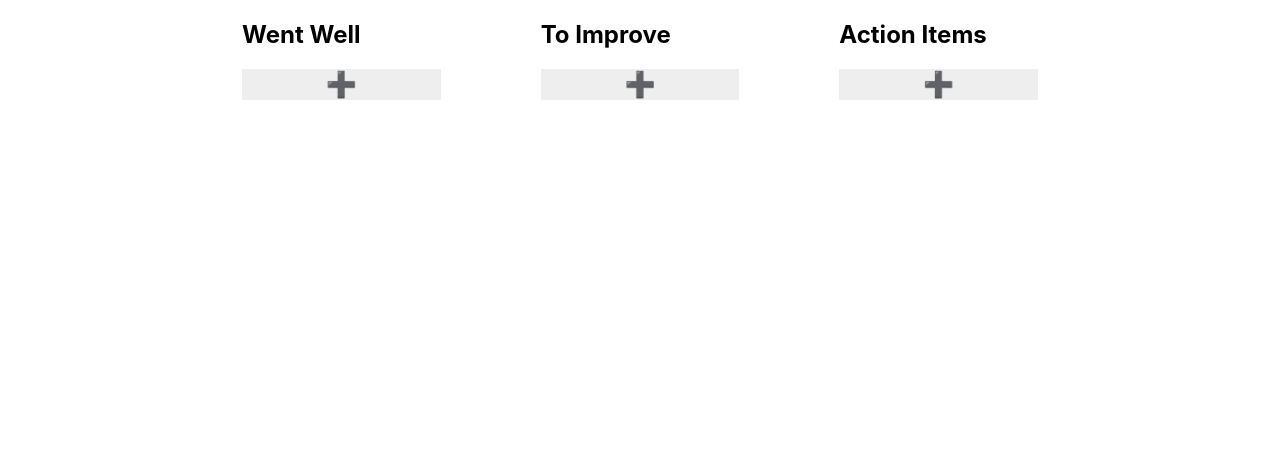
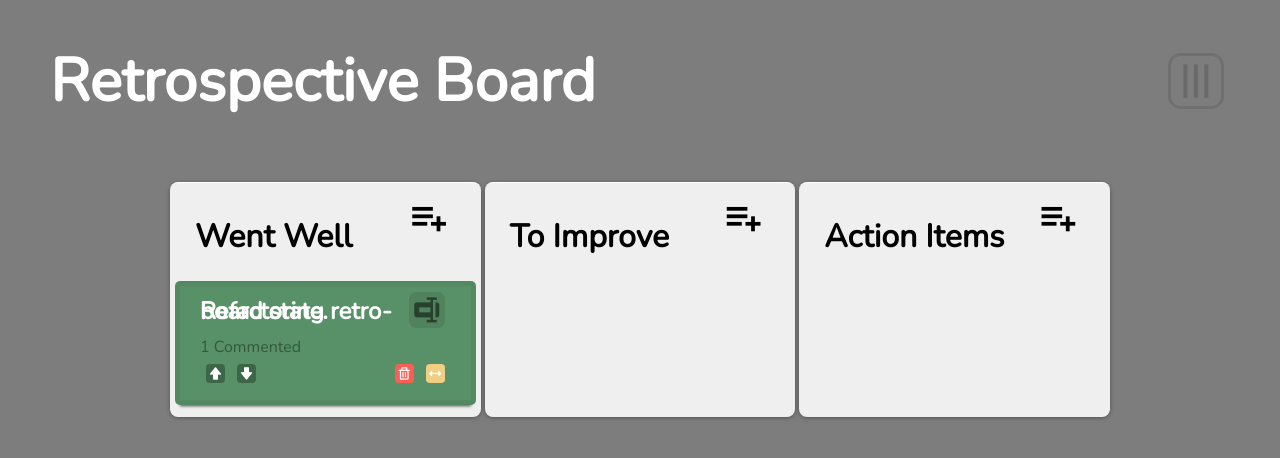
Before and after one commit to dmithree/retro-board, a React (Create React App) app: page / in a window 1280 px wide. Shown: the top 458 px of the page. Built offline with nearby package versions, Linux system fonts and the light colour scheme.

Commit message:
Better UI, poor UX

```diff
--- a/src/App.css
+++ b/src/App.css
@@ -1,6 +1,25 @@
 @import url('https://unpkg.com/boxicons@2.0.5/css/boxicons.min.css');
+@import url('https://cdnjs.cloudflare.com/ajax/libs/animate.css/3.7.2/animate.min.css');
+
 .App {
   display: flex;
+  flex-direction: row;
   justify-content: space-between;
-  padding: 0 15%;
+  padding: 0 10%;
+  background-color: #7d7d7d;
 }
+
+.top {
+  display: flex;
+  justify-content: space-between;
+  font-size: 30px;
+}
+.top button {
+  background: none;
+  border: none;
+}
+.top button i {
+  font-size: 50px;
+  padding: 0;
+  color: rgba(0,0,0,0.15);
+}
--- a/src/App.js
+++ b/src/App.js
@@ -1,63 +1,67 @@
-import React, {useState} from 'react';
+import React from 'react';
 import './App.css';
 
-import Board from './component/container/board';
-import Card from './component/element/card'
+// import { StateContext } from './contexts/stateContext';
+import { StateProvider } from './contexts/stateContext';
 
+import Board from './components/container/board';
+// import Card from './components/element/card'
 
 function App() {
-  const [wentWell, setWentWell] = useState([]);
-  const [toImprove, setToImprove] = useState([]);
-  const [actionItems, setActionItems] = useState([]);
-
+  // const [state, setState] = React.useContext(StateContext);
+  // const [wentWell, setWentWell] = useState([]);
+  // const [toImprove, setToImprove] = useState([]);
+  // const [actionItems, setActionItems] = useState([]);
+  // const [state, setState] = useState({
+  //   wentWell:[
+  //     {
+  //       id:0,
+  //       text:'Refactoring retro-board state.',
+  //       like:10,
+  //       comment:['Refactor code to use Context.']
+  //     }
+  //   ],
+  //   toImprove:[],
+  //   actionItems:[]
+  // });
+  // console.log("state: ", state);
   return (
-    <div className="App">
-      <Board title="Went Well" state="wentWell" setState="setWentWell" wentWell={wentWell} setWentWell={setWentWell}>
+    <StateProvider>
+      <div className='top'>
+        <h1>Retrospective Board</h1>
+        <button><i className='bx bx-menu bx-rotate-90 bx-border'></i></button>
+      </div>
+      <div className="App">
+        <Board title="Went Well" board="wentWell" cardColor="#589167" />
+        <Board title="To Improve" board="toImprove" cardColor="#df7861" />
+        <Board title="Action Items" board="actionItems" cardColor="#6384b3" />
         {
-          wentWell.map((ignoreThis, idx) => {
-            return <Card
-              bg="#357376"
-              key={idx}
-              idx={idx}
-              state="wentWell"
-              setState="setWentWell"
-              wentWell={wentWell}
-              setWentWell={setWentWell}
-            />
-          })
-        }
-      </Board>
-      <Board title="To Improve" state="toImprove" setState="setToImprove" toImprove={toImprove} setToImprove={setToImprove}>
-        {
-          toImprove.map((ignoreThis, idx) => {
-            return <Card
-              bg="#9d0b0b"
-              key={idx}
-              idx={idx}
-              state="toImprove"
-              setState="setToImprove"
-              toImprove={toImprove}
-              setToImprove={setToImprove}
-            />
-          })
-        }
-      </Board>
-      <Board title="Action Items" state="actionItems" setState="setActionItems" actionItems={actionItems} setActionItems={setActionItems}>
-        {
-          actionItems.map((ignoreThis, idx) => {
-            return <Card
-              bg="#fcc169"
-              key={idx}
-              idx={idx}
-              state="actionItems"
-              setState="setActionItems"
-              actionItems={actionItems}
-              setActionItems={setActionItems}
-            />
-          })
-        }
-      </Board>
-    </div>
+        // <Board title="Went Well" board="wentWell">
+        //   {
+        //     state.wentWell.map((item, idx) => {
+        //       return <Card
+        //         bg="#357376"
+        //         key={idx}
+        //
+        //         item={item}
+        //       />
+        //     })
+        //   }
+        // </Board>
+        // <Board title="To Improve" board="toImprove">
+        //   {
+        //     state.toImprove.map((item, idx) => {
+        //       return <Card
+        //         bg="#f5f5f5"
+        //         key={idx}
+        //
+        //         item={item}
+        //       />
+        //     })
+        //   }
+        // </Board>
+      }</div>
+    </StateProvider>
   );
 }
 
--- a/src/component/container/board.css
+++ /dev/null
@@ -1,14 +0,0 @@
-.board {
-  display: flex;
-  flex-direction: column;
-  width: 100%;
-  margin: 0 50px;
-  flex-wrap: wrap;
-}
-.board button {
-  cursor: pointer;
-  border: none;
-  background: none;
-  background-color: #eee;
-  font-size: 25px;
-}
--- a/src/component/container/board.jsx
+++ /dev/null
@@ -1,19 +0,0 @@
-import React from 'react';
-import './board.css';
-
-function Board(props) {
-  const createCard = () => {
-    props[props.setState]([
-      ...props[props.state], ""
-    ]);
-  };
-  return (
-    <div className="board">
-      <h2>{props.title}</h2>
-      <button onClick={createCard}><span role="img" aria-label="add">&#10133;</span></button>
-      {props.children}
-    </div>
-  )
-}
-
-export default Board
--- /dev/null
+++ b/src/components/container/board.css
@@ -0,0 +1,27 @@
+.board {
+  /* display: flex; */
+  /* flex-direction: column; */
+  width: 100%;
+  margin: 20px 2px;
+  padding: 10px 5px;
+  /* flex-wrap: nowrap; */
+  background-color: #efefef;
+  border-radius: 8px;
+  border-top: 0.5px solid white;
+  box-shadow: 0 1px 5px -1px rgba(0,0,0,0.5);
+  transition: all 0.5s ease;
+}
+.board .header {
+  color: #000;
+  display: flex;
+  justify-content: space-between;
+  padding: 0 20px;
+}
+.board button {
+  cursor: pointer;
+  display: flex;
+  justify-content: center;
+  border: none;
+  background: none;
+  font-size: 45px;
+}
--- /dev/null
+++ b/src/components/container/board.jsx
@@ -0,0 +1,49 @@
+import React from 'react';
+import './board.css';
+import Card from '../element/card';
+
+import {StateContext} from '../../contexts/stateContext';
+
+function Board(props) {
+  const [state, setState] = React.useContext(StateContext);
+  const [animation, setAnimation] = React.useState('');
+
+  const createCard = () => {
+    setAnimation('animated bounceIn');
+    const stateCopy = {...state};
+    const id = stateCopy[props.board].length > 0
+      ? parseInt(stateCopy[props.board][stateCopy[props.board].length - 1].id) + 1 : 0;
+    stateCopy[props.board] = [
+      ...stateCopy[props.board],
+      {
+        id: id,
+        text: "",
+        vote: 0,
+        comment:[]
+      }
+    ];
+    setState(stateCopy);
+  };
+  return (
+    <div className="board ">
+      <div className='header'>
+        <h1>{props.title}</h1>
+        <button onClick={createCard}><i className='bx bx-list-plus'></i></button>
+      </div>
+        {
+          state[props.board].map((item, idx) => {
+            return <div className={animation} key={'card-'+idx}>
+              <Card
+                bg={props.cardColor}
+                key={idx}
+                board={props.board}
+                item={item}
+              />
+            </div>
+          })
+        }
+    </div>
+  )
+}
+
+export default Board
--- /dev/null
+++ b/src/components/element/card.css
@@ -0,0 +1,85 @@
+.card {
+  position: relative;
+  display: flex;
+  flex-direction: column;
+  padding: 5px 20px;
+  border-radius: 5px;
+  margin: 2px 0;
+  border: 5px solid rgba(0,0,0,0.06);
+  box-shadow: 0 6px 3px -5px rgba(0,0,0,0.7);
+  /* box-shadow: 0 0 0 5px rgba(0,0,0,0.08); */
+}
+
+.card .content {
+  display: flex;
+  flex-direction: row;
+  flex-wrap: nowrap;
+  justify-content: space-between;
+  padding: 0;
+}
+.content h2 {
+  color: white;
+  line-height: 0;
+}
+.content button, .opts button {
+  background: none;
+}
+.content button i, .opts button i{
+  color: rgba(0,0,0,0.5);
+  padding: 0;
+  margin: 0;
+  font-size: 25px;
+  border: none;
+}
+.content button i {
+  font-size: 30px;
+  background-color: rgba(0,0,0,0.1);
+  padding: 3px;
+}
+.content input {
+  width: 85%;
+  background: none;
+  border: 2px solid rgba(0,0,0,0.1);
+  font-size: 20px;
+  padding: 5px 10px;
+  border-radius: 3px;
+  color: #fff;
+  font-family: 'Nunito';
+}
+.content input::placeholder{
+  color: white;
+}
+
+.comments p {
+  color: rgba(0,0,0, 0.4);
+  line-height: 0;
+}
+
+.opts {
+  display: flex;
+  justify-content: space-between;
+}
+.opts .left p {
+  color: rgba(0,0,0,0.5);
+  font-weight: bold;
+}
+.opts .left, .opts .right {
+  padding: 0;
+  margin: 0;
+  display: flex;
+}
+.opts button .bx-trash {
+  color: #fff;
+  padding: 2px;
+  font-size: 15px;
+  background-color: #fd5e53;
+}
+.opts button .bx-move-horizontal, .opts button .bxs-upvote, .opts button .bxs-downvote {
+  color: #fff;
+  padding: 2px;
+  font-size: 15px;
+  background-color: rgba(0,0,0,0.3);
+}
+.opts button .bx-move-horizontal {
+    background-color: #f0cf85;
+}
--- /dev/null
+++ b/src/components/element/card.jsx
@@ -0,0 +1,78 @@
+import React from 'react';
+import './card.css';
+
+import { StateContext } from '../../contexts/stateContext';
+
+function Card(props) {
+  const [state, setState] = React.useContext(StateContext);
+  const [animation, setAnimation] = React.useState('');
+  const [newText, setNewText] = React.useState('');
+
+  const deleteCard = () => {
+    setAnimation('animated bounceOut');
+    setNewText('');
+    setTimeout(()=>{
+      const stateCopy = {...state};
+      const boardCopy = stateCopy[props.board].filter((i)=> i.id !== props.item.id);
+      stateCopy[props.board] = boardCopy;
+      setState(stateCopy);
+      setAnimation('');
+    },750);
+  };
+
+  const poll = ballot => {
+    const stateCopy = {...state};
+    stateCopy[props.board].forEach((item)=>{
+      const copyItem = {...item};
+      item.id === props.item.id
+        ? ballot ? item.vote++ : item.vote--
+        : item = copyItem;
+    });
+    setState(stateCopy);
+  };
+
+  const saveNewText = () => {
+    const stateCopy = {...state};
+    stateCopy[props.board].forEach((item)=>{
+      const copyItem = {...item};
+      item.id === props.item.id
+        ? item.text = newText
+        : item = copyItem;
+    });
+    setState(stateCopy);
+    setNewText('');
+  };
+
+
+
+  const edit = <><input onChange={e => setNewText(e.target.value)} value={newText} type='text' placeholder='Enter Text' /><button onClick={saveNewText}><i className='bx bxs-check-circle bx-border'></i></button></>;
+  const noedit = <><h2>{props.item.text}</h2><button onClick={saveNewText}><i className='bx bxs-rename bx-border'></i></button></>;
+
+
+  return(
+    <div className={'card '+animation} style={{backgroundColor: props.bg}}>
+      <div className='content'>
+        {
+          props.item.text === "" ? edit : noedit
+        }
+      </div>
+      <div className='comments'>
+        <p>{props.item.comment.length} Commented</p>
+        <div className='showCom'></div>
+      </div>
+      <div className='opts'>
+        <div className='left'>
+          <button onClick={()=>poll(true)}><i className='bx bxs-upvote bx-border'></i></button>
+          <p>{props.item.vote}</p>
+          <button onClick={()=>poll(false)}><i className='bx bxs-downvote bx-border'></i></button>
+        </div>
+        <div className='right'>
+          <button onClick={deleteCard}><i className='bx bx-trash bx-border'></i></button>
+          <button><i className='bx bx-move-horizontal bx-border'></i></button>
+        </div>
+      </div>
+    </div>
+  )
+}
+
+export default Card
--- /dev/null
+++ b/src/contexts/stateContext.jsx
@@ -0,0 +1,25 @@
+import React, { useState, createContext } from 'react';
+
+export const StateContext = createContext();
+
+export const StateProvider = ({children}) => {
+  const p = parseInt(10);
+  const [state, setState] = useState({
+    wentWell:[
+      {
+        id:0,
+        text:'Refactoring retro-board state.',
+        like:p,
+        comment:['Refactor code to use Context.']
+      }
+    ],
+    toImprove:[],
+    actionItems:[]
+  });
+  // console.log(state);
+  return (
+    <StateContext.Provider value={[state, setState]}>
+      {children }
+    </StateContext.Provider>
+  );
+}
--- a/src/index.css
+++ b/src/index.css
@@ -1,10 +1,17 @@
+@import url('https://fonts.googleapis.com/css?family=Nunito&display=swap');
+
+*:focus{
+  outline: none;
+}
+
 body {
   margin: 0;
-  font-family: -apple-system, BlinkMacSystemFont, 'Segoe UI', 'Roboto', 'Oxygen',
-    'Ubuntu', 'Cantarell', 'Fira Sans', 'Droid Sans', 'Helvetica Neue',
-    sans-serif;
+  font-family: 'Nunito';
   -webkit-font-smoothing: antialiased;
   -moz-osx-font-smoothing: grayscale;
+  background-color: rgba(0,0,0,0.51);
+  padding: 0 50px;
+  color:#fff;
 }
 
 code {
```
Also changed, not shown: src/component/element/card.css (deleted, +0 -28 lines), src/component/element/card.jsx (deleted, +0 -45 lines).
